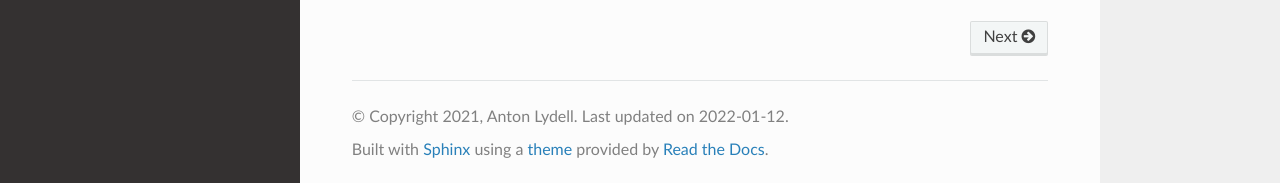
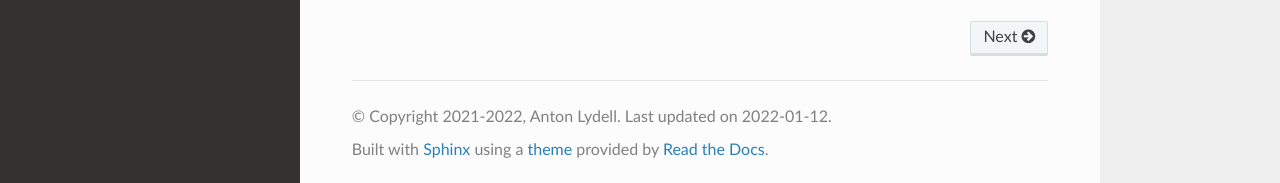
Before and after one commit to antonlydell/Pandemy, a Sphinx documentation site: the page built from docs/source/index.rst, in a window 1280 px wide and 1217 px high. Shown: the part 1031-1214 px from the top of the window. Built offline with Sphinx 7.4.7 and the Read the Docs theme 2.0.0, drawn with Linux system fonts in a browser that asks for light colours; pages that are not in the unit, such as notebooks, are missing from menus; part of the change alters nothing that is shown.

Commit message:
Updated Sphinx conf.py
- Updated copyright

- Added extension sphinx.ext.coverage

- Added needs_sphinx = '4.2.0'

- Updated intersphinx_mapping

- Updated options for sphinx.ext.autodoc

- Updated options for sphinx.ext.napoleon

```diff
--- a/docs/source/conf.py
+++ b/docs/source/conf.py
@@ -3,6 +3,11 @@
 # This file only contains a selection of the most common options. For a full
 # list see the documentation:
 # https://www.sphinx-doc.org/en/master/usage/configuration.html
+
+# -- Imports -----------------------------------------------------------------
+
+from datetime import date
+
 
 # -- Path setup --------------------------------------------------------------
 
@@ -18,7 +23,7 @@
 # -- Project information -----------------------------------------------------
 
 project = 'Pandemy'
-copyright = '2021, Anton Lydell'
+copyright = f'2021-{date.today().year}, Anton Lydell'
 author = 'Anton Lydell'
 
 # The full version, including alpha/beta/rc tags
@@ -26,7 +31,7 @@ release = '1.0.0'
 
 # The major project version, used as the replacement for |version|.
 # For example, for the Python documentation, this may be something like 2.6.
-version = '1.0.0'
+version = release
 
 
 # -- General configuration ---------------------------------------------------
@@ -39,33 +44,76 @@ primary_domain = 'py'  # Python is the default domain
 extensions = [
     'sphinx.ext.autodoc',
     'sphinx.ext.autosectionlabel',
-    'sphinx.ext.doctest',
+    'sphinx.ext.coverage',  # .\make coverage
+    'sphinx.ext.doctest',  # .\make doctest
     'sphinx.ext.intersphinx',
     'sphinx.ext.napoleon'
 ]
 
+# Minimum version, enforced by sphinx
+needs_sphinx = '4.2.0'
+
+
 # -- Options for sphinx.ext.intersphinx --------------------------------------
 
-intersphinx_mapping = {'sqlalchemy': ('https://docs.sqlalchemy.org', None),
-                       'pandas': ('https://pandas.pydata.org/docs/', None),
-                       'python': ('https://docs.python.org/3', None)
-                       }
+intersphinx_mapping = {
+    'pandas': ('https://pandas.pydata.org/docs/', None),
+    'python': ('https://docs.python.org/3', None),
+    'sqlalchemy': ('https://docs.sqlalchemy.org/en/14/', None)
+}
+
 
 # -- Options for sphinx.ext.autosectionlabel ---------------------------------
 
 # Make sure the target is unique
 autosectionlabel_prefix_document = True
 
+
 # -- Options for sphinx.ext.autodoc ------------------------------------------
 
 autodoc_default_options = {
-    'member-order': 'bysource',
-    'special-members': '__init__',
-    'undoc-members': True,
-    'exclude-members': '__weakref__'
+    'show-inheritance': True
 }
 
-autoclass_content = 'init'
+autoclass_content = 'both'
+# This value selects what content will be inserted into the main body of an autoclass directive.
+
+# The possible values are:
+
+# "class"
+#     Only the class’ docstring is inserted. This is the default. You can still document __init__ as
+#     a separate method using automethod or the members option to autoclass.
+
+# "both"
+#     Both the class’ and the __init__ method’s docstring are concatenated and inserted.
+
+# "init"
+#     Only the __init__ method’s docstring is inserted.
+
+# If the class has no __init__ method or if the __init__ method’s docstring is empty, but the class
+# has a __new__ method’s docstring, it is used instead.
+
+autodoc_member_order = 'alphabetical'
+# This value selects if automatically documented members are sorted alphabetical (value 'alphabetical'),
+# by member type (value 'groupwise') or by source order (value 'bysource'). The default is alphabetical.
+# Note that for source order, the module must be a Python module with the source code available.
+
+
+autodoc_typehints = 'none'
+# This value controls how to represent typehints. The setting takes the following values:
+
+#     'signature' – Show typehints in the signature (default)
+
+#     'description' – Show typehints as content of the function or method The typehints of overloaded functions or
+#                     methods will still be represented in the signature.
+
+#     'none' – Do not show typehints
+
+#     'both' – Show typehints in the signature and as content of the function or method
+
+# Overloaded functions or methods will not have typehints included in the description because it is impossible to
+# accurately represent all possible overloads as a list of parameters.
+
 
 # -- Options for sphinx.ext.doctest ------------------------------------------
 
@@ -83,6 +131,28 @@ try:
 except Exception:
     pass
 """
+
+
+# -- Options for sphinx.ext.napoleon ------------------------------------------
+
+napoleon_custom_sections = [('Attributes', 'params_style')]
+# Attributes should be rendered by default, but is not for some reason.
+
+# Add a list of custom sections to include, expanding the list of parsed sections.
+# Defaults to None.
+
+# The entries can either be strings or tuples, depending on the intention:
+#     To create a custom “generic” section, just pass a string.
+
+#     To create an alias for an existing section, pass a tuple containing the
+#     alias name and the original, in that order.
+
+#     To create a custom section that displays like the parameters or returns section
+#     pass a tuple containing the custom section name and a string value,
+#     “params_style” or “returns_style”.
+
+
+# -- Options for templates and patterns ----------------------------------------
 
 # Add any paths that contain templates here, relative to this directory.
 templates_path = ['_templates']
@@ -105,6 +175,6 @@ html_theme = 'sphinx_rtd_theme'
 # so a file named "default.css" will overwrite the builtin "default.css".
 html_static_path = ['_static']
 
-# If this is not None, a ‘Last updated on:’ timestamp is inserted at every page bottom, using the given strftime() format.
-# The empty string is equivalent to '%b %d, %Y' (or a locale-dependent equivalent).
+# If this is not None, a ‘Last updated on:’ timestamp is inserted at every page bottom, using the given strftime()
+# format. The empty string is equivalent to '%b %d, %Y' (or a locale-dependent equivalent).
 html_last_updated_fmt = r'%Y-%m-%d'
```
